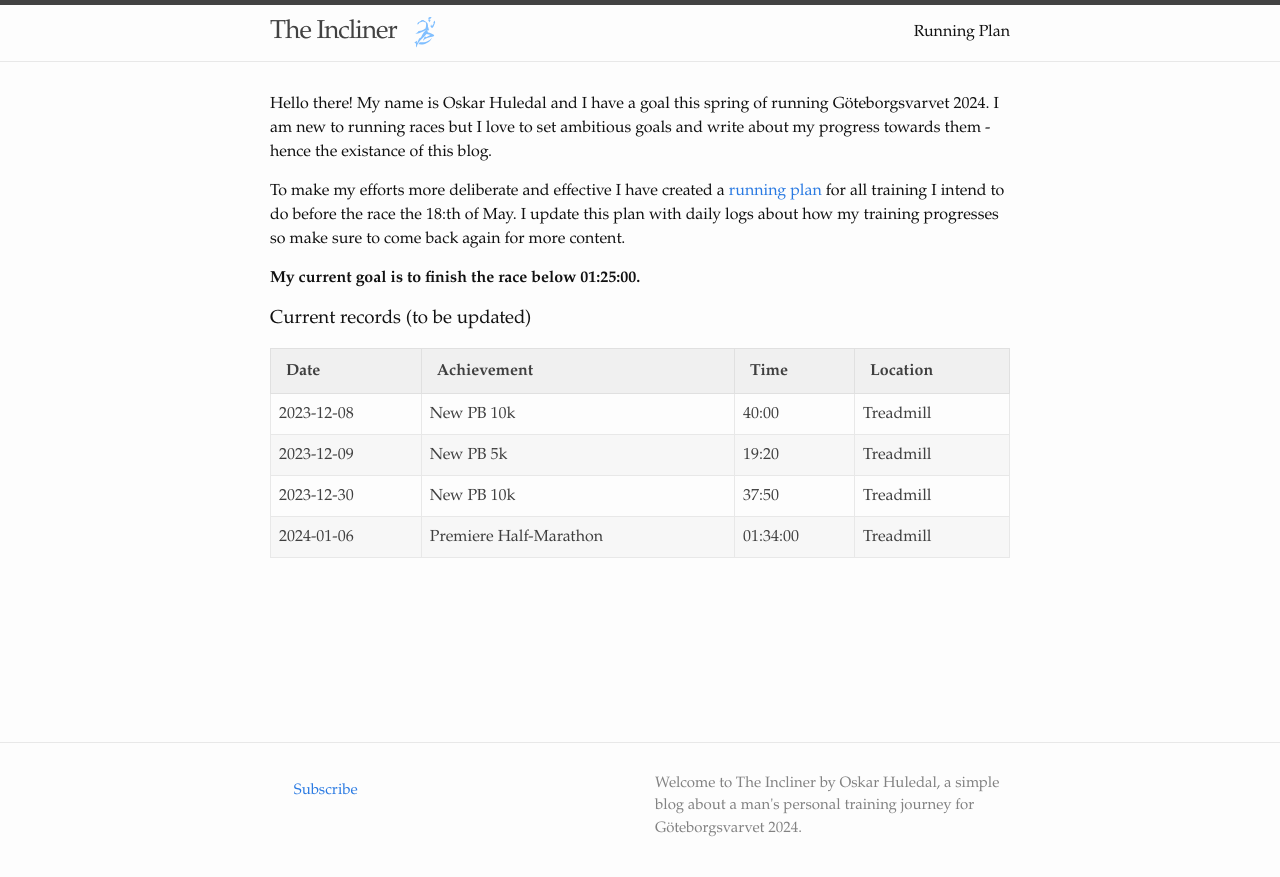
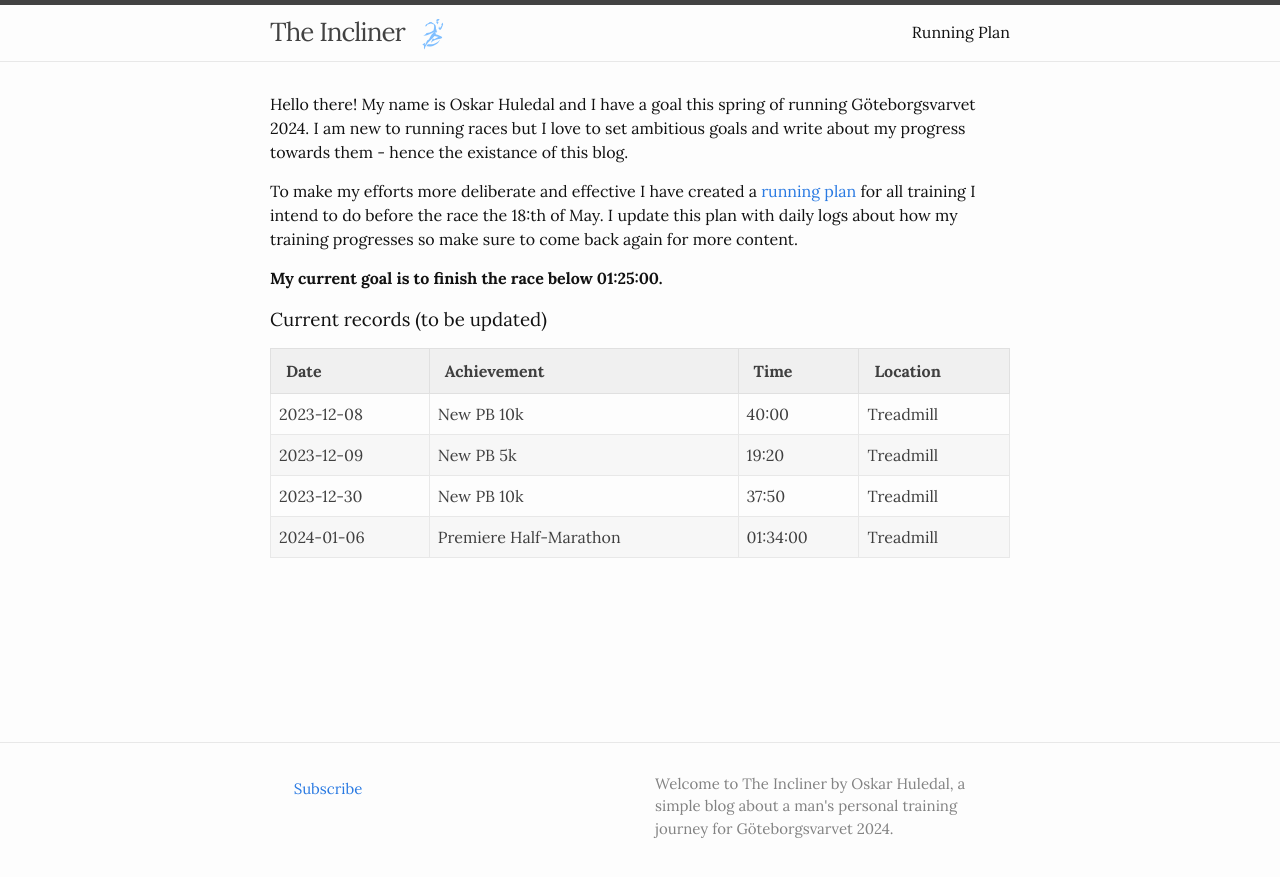
Before and after one commit to hulsbo/personal-blog, a Jekyll site: the page built from index.markdown, in a window 1280 px wide. Shown: the top 877 px of the page. Built offline with Jekyll 4.4.1, drawn with Linux system fonts in a browser that asks for light colours.

Commit message:
Add custom google font

```diff
--- a/_sass/minima/initialize.scss
+++ b/_sass/minima/initialize.scss
@@ -1,8 +1,9 @@
 @charset "utf-8";
+@import url('https://fonts.googleapis.com/css2?family=Lora:ital,wght@0,400..700;1,400..700&display=swap');
 
 // Define defaults for each variable.
 
-$base-font-family: Palatino, serif, -apple-system, system-ui, BlinkMacSystemFont, "Segoe UI", "Segoe UI Emoji", "Segoe UI Symbol", "Apple Color Emoji", Roboto, Helvetica, Arial, sans-serif !default;
+$base-font-family: 'Lora', Palatino, serif, -apple-system, system-ui, BlinkMacSystemFont, "Segoe UI", "Segoe UI Emoji", "Segoe UI Symbol", "Apple Color Emoji", Roboto, Helvetica, Arial, sans-serif !default;
 $code-font-family: "Menlo", "Inconsolata", "Consolas", "Roboto Mono", "Ubuntu Mono", "Liberation Mono", "Courier New", monospace;
 $base-font-size:   16px !default;
 $base-font-weight: 400 !default;
```
